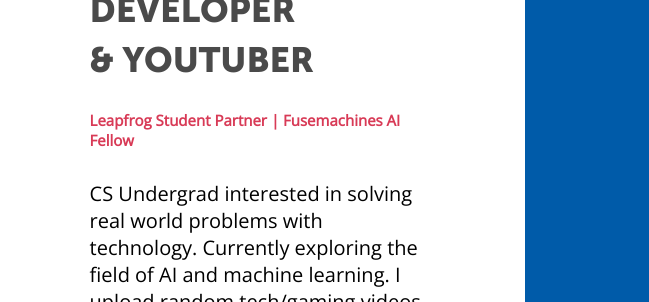
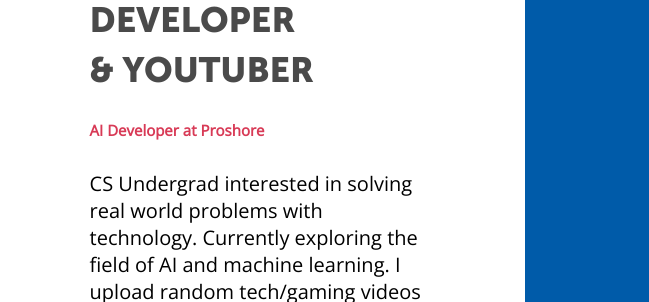
Before and after one commit to lamsalsamip1/Personal-website, a website: page index.html in a window 1280 px wide. Shown: the part 146-448 px from the top of the page, 0-649 px from the left. Drawn offline with nearby package versions, Linux system fonts and the light colour scheme.

Commit message:
Update work status

```diff
--- a/index.html
+++ b/index.html
@@ -70,7 +70,7 @@
         </div>
 
         <div class="header__intro--pos">
-          <p>Leapfrog Student Partner | Fusemachines AI Fellow</p>
+          <p>AI Developer at Proshore</p>
         </div>
 
         <div class="header__intro--about">
```
